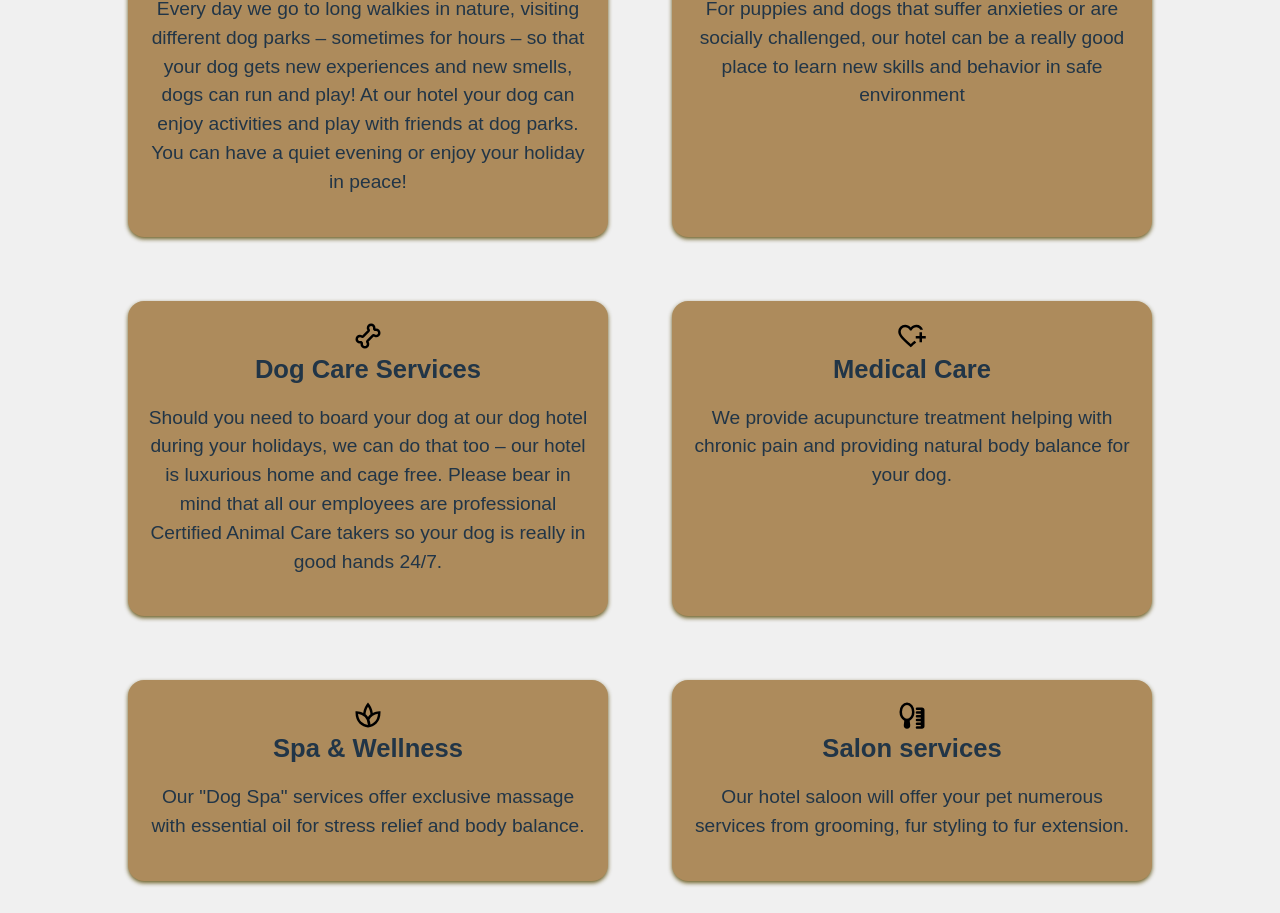
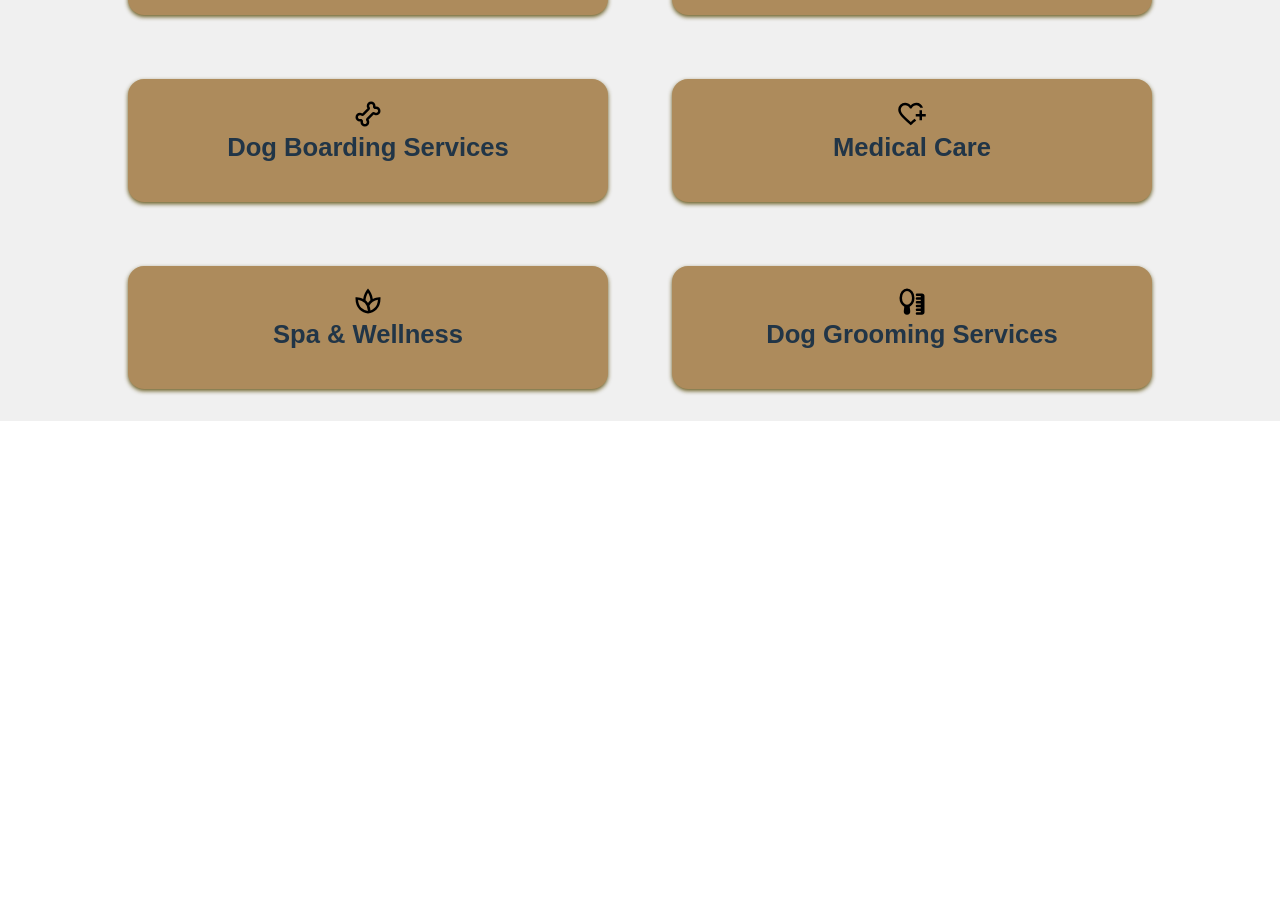
Before and after one commit to MarkoSulkunen/E-commerce, a React (Vite) app in the folder frontend/: page / in a window 1280 px wide. Shown: the part 1020-1933 px from the top of the page. After the commit the page ends 1441 px from the top, so only its background shows below. Built offline with nearby package versions, Linux system fonts and the light colour scheme; no server answers; the HTML template or start-up script is replaced by a standard one.

Commit message:
home page service container update

```diff
--- a/frontend/src/pages/Home.jsx
+++ b/frontend/src/pages/Home.jsx
@@ -50,33 +50,23 @@ const Home = () => {
             <h2>Dog Babysitting</h2>
             <p></p>
             <p>
-              Every day we go to long walkies in nature, visiting different dog
-              parks – sometimes for hours – so that your dog gets new
-              experiences and new smells, dogs can run and play! At our hotel
-              your dog can enjoy activities and play with friends at dog parks.
-              You can have a quiet evening or enjoy your holiday in peace!
+
             </p>
           </div>
           <div className="container">
             {dogPawImage}
-            <h2>Dog mental therapy </h2>
+            <h2>Dog Walking Services </h2>
             <p></p>
             <p>
-              For puppies and dogs that suffer anxieties or are socially
-              challenged, our hotel can be a really good place to learn new
-              skills and behavior in safe environment
+
             </p>
           </div>
           <div className="container">
             {dogBoneImage}
-            <h2>Dog Care Services </h2>
+            <h2>Dog Boarding Services </h2>
             <p></p>
             <p>
-              Should you need to board your dog at our dog hotel during your
-              holidays, we can do that too – our hotel is luxurious home and
-              cage free. Please bear in mind that all our employees are
-              professional Certified Animal Care takers so your dog is really in
-              good hands 24/7.
+
             </p>
           </div>
           <div className="container">
@@ -84,8 +74,7 @@ const Home = () => {
             <h2>Medical Care </h2>
             <p></p>
             <p>
-              We provide acupuncture treatment helping with chronic pain and
-              providing natural body balance for your dog.
+
             </p>
           </div>
           <div className="container">
@@ -93,17 +82,15 @@ const Home = () => {
             <h2>Spa & Wellness </h2>
             <p></p>
             <p>
-              Our "Dog Spa" services offer exclusive massage with essential oil
-              for stress relief and body balance.
+
             </p>
           </div>
           <div className="container">
             {brushImage}
-            <h2>Salon services</h2>
+            <h2>Dog Grooming Services</h2>
             <p></p>
             <p>
-              Our hotel saloon will offer your pet numerous services from
-              grooming, fur styling to fur extension.
+
             </p>
           </div>
         </div>
```
